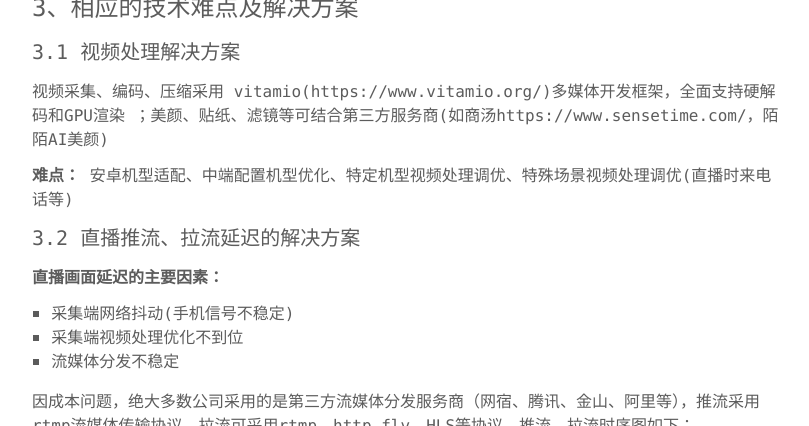
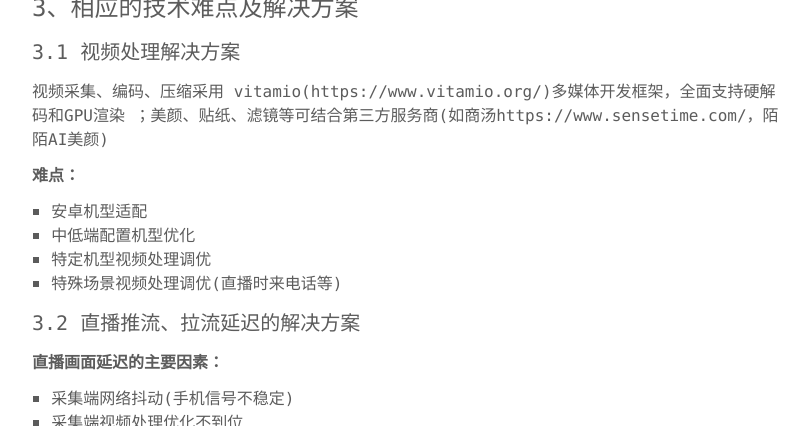
Before and after one commit to engineer-dahe/dahe.github.io, a Jekyll site: the page built from _posts/2018-07-23-live-technical-architecture.md, in a window 1280 px wide and 900 px high, scrolled down 715 px, cut to the strip 96-522 px from the top of the window. Shown: the whole strip, without its empty margins (232-1041 px from the left). Built offline with Jekyll 4.4.1, drawn with Linux system fonts in a browser that asks for light colours.

Commit message:
撰写博客

```diff
--- a/_posts/2018-07-23-live-technical-architecture.md
+++ b/_posts/2018-07-23-live-technical-architecture.md
@@ -25,7 +25,12 @@ author: '丁'
 
 视频采集、编码、压缩采用 vitamio(https://www.vitamio.org/)多媒体开发框架，全面支持硬解码和GPU渲染 ；美颜、贴纸、滤镜等可结合第三方服务商(如商汤https://www.sensetime.com/，陌陌AI美颜)
 
-**难点：** 安卓机型适配、中端配置机型优化、特定机型视频处理调优、特殊场景视频处理调优(直播时来电话等)
+**难点：**
+
+* 安卓机型适配
+* 中低端配置机型优化
+* 特定机型视频处理调优
+* 特殊场景视频处理调优(直播时来电话等)
 
 #### 3.2 直播推流、拉流延迟的解决方案
 
```
